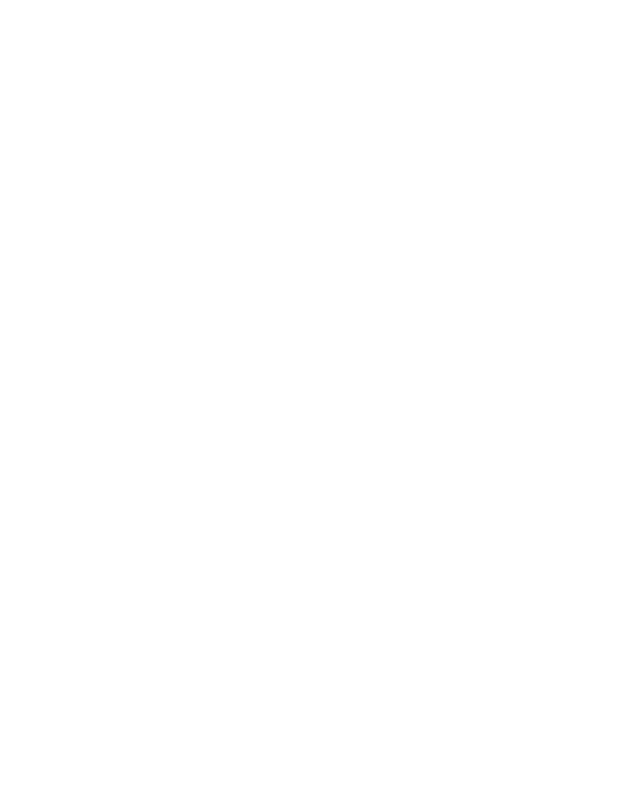
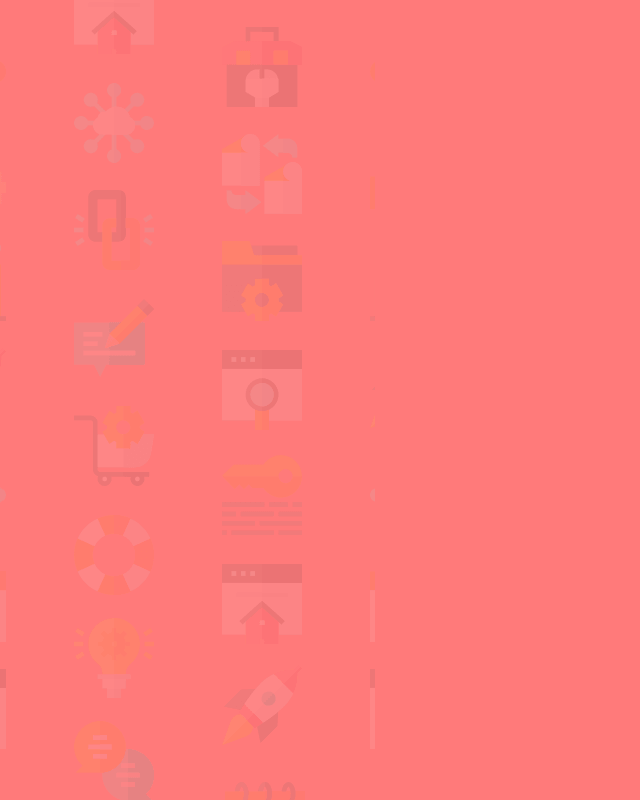
Before and after one commit to justinvanre/frontend-mentor-projects, a plain HTML site: page intro-component-with-signup-form/index.html in a window 1280 px wide. Shown: the whole page, without its empty margins (0-640 px from the left). Drawn offline with Linux system fonts and the light colour scheme.

Commit message:
intitialized cta section intro component

```diff
--- a/intro-component-with-signup-form/index.html
+++ b/intro-component-with-signup-form/index.html
@@ -12,6 +12,19 @@
 
 </head>
 <body>
+  <!-- heading for accessibility reasons -->
+  <h1 style="display: none;">Learn to code socially</h1>
+
+  <main>
+    <section class="cta">
+      <div class="cta__column-1">
+
+      </div>
+      <div class="cta__column-2">
+
+      </div>
+    </section>
+  </main>
 
 </body>
 </html>
--- a/intro-component-with-signup-form/style.css
+++ b/intro-component-with-signup-form/style.css
@@ -21,3 +21,21 @@ body {
     font-size: 1rem;
     font-family: 'Poppins', sans-serif;
 }
+
+main {
+    overflow: auto;
+}
+
+/*
+
+------------ cta component --------------
+
+*/
+
+.cta {
+    width: 100vw;
+    height: 100vh;
+
+    background: url(./images/bg-intro-mobile.png) no-repeat,
+                var(--primary-color-01);
+}
```
